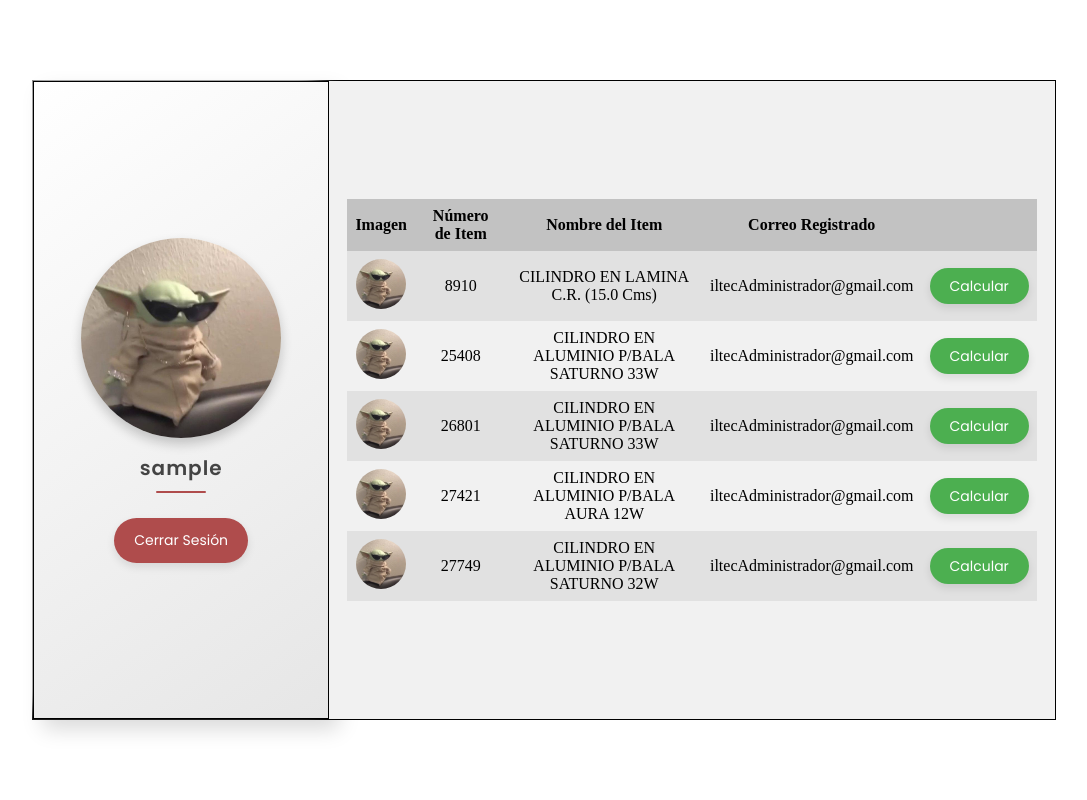
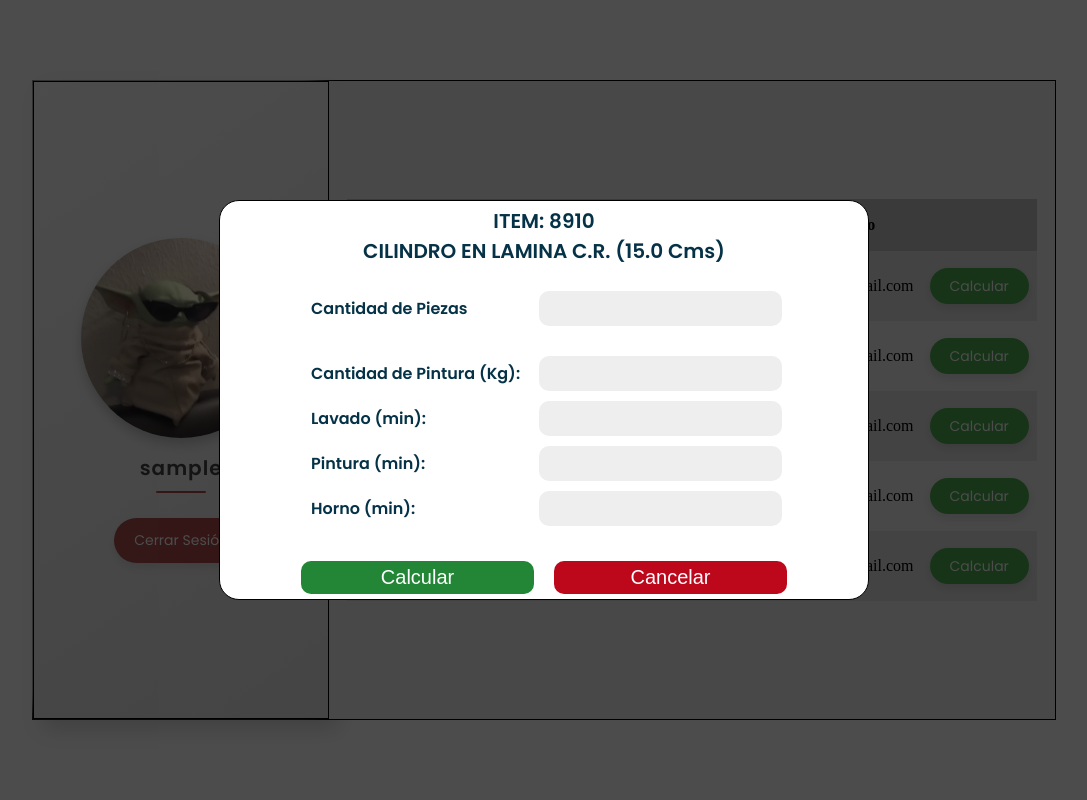
Before and after one commit to Anfeli52/Practicas_Iltec, a PHP site: page /Analista/inicio.php?idItem=8910 in a window 1280 px wide. Shown: the whole page, without its empty margins (96-1183 px from the left). Run offline with PHP 8.4, Linux system fonts and the light colour scheme; the visitor is signed in with stand-in values (Sample User, id 1); data comes from the database, SQL or seed files in the repository.

Commit message:
Creación y Diseño de la Interfaz para el Cálculo de las máquinas según el Item seleccionado

```diff
--- a/CSS/Analista/inicio.css
+++ b/CSS/Analista/inicio.css
@@ -1,3 +1,8 @@
+@import url('https://fonts.googleapis.com/css2?family=Poppins:wght@100;200;300;400;500;600&display=swap');
+@import url('https://fonts.googleapis.com/css2?family=Lobster&display=swap');
+@import url('https://fonts.googleapis.com/css2?family=Philosopher&display=swap');
+
+
 * {
     margin: 0;
     padding: 0;
--- /dev/null
+++ b/CSS/calcularItem.css
@@ -0,0 +1,105 @@
+@import url('https://fonts.googleapis.com/css2?family=Poppins:wght@100;200;300;400;500;600&display=swap');
+@import url('https://fonts.googleapis.com/css2?family=Lobster&display=swap');
+@import url('https://fonts.googleapis.com/css2?family=Philosopher&display=swap');
+
+.containerPopUp{
+    display: flex;
+    flex-direction: column;
+    align-items: center;
+    justify-content: center;
+    width: 100%;
+    height: 100%;
+    background-color: rgba(0, 0, 0, 0.7);
+    position: fixed;
+    top: 0;
+    left: 0;
+    z-index: 1000;
+}
+.popUpForm{
+    display: flex;
+    flex-direction: column;
+    align-items: center;
+    justify-content: center;
+    width: 650px;
+    height: 50%;
+    background-color: #fff;
+    color: #053247;
+    border: 1px solid #000;
+    border-radius: 20px;
+}
+.popUpForm .itemInfo{
+    display: flex;
+    flex-direction: column;
+    justify-content: center;
+    align-items: center;
+}
+.popUpForm .itemInfo strong{
+    font-family: "Poppins", sans-serif;
+    font-size: 20px;
+    color: #053247;
+}
+.popUpForm .itemQuantityDiv{
+    display: flex;
+    flex-direction: column;
+    justify-content: center;
+    width: 75%;
+    margin: 20px;
+}
+.popUpForm .infoSection{
+    display: flex;
+    flex-direction: column;
+    justify-content: center;
+    width: 75%;
+}
+.popUpForm p{
+    display: flex;
+    flex-direction: row;
+    font-family: "Poppins", sans-serif;
+    justify-content: space-between;
+    color: #053247;
+    font-size: 14px;
+}
+.popUpForm label{
+    margin: 10px;
+    font-size: 16px;
+    font-weight: 800;
+}
+.popUpForm input{
+    background-color: #eee;
+    padding: 10px;
+    width: 50%;
+    border: 0px;
+    border-radius: 10px;
+    margin: 5px;
+}
+.popUpForm .buttonSection{
+    margin-top: 30px;
+    display: flex;
+    flex-direction: row;
+    justify-content: center;
+    align-items: center;
+    width: 75%;
+    gap: 20px;
+}
+.popUpForm .buttonSection .calculateButton{
+    padding: 5px 16px;
+    border-radius: 10px;
+    width: 100%;
+    font-size: 20px;
+    background-color: #238636;
+    color: #fff;
+    transition: all .3s;
+    cursor: pointer;
+    border: 0px;
+}
+.popUpForm .buttonSection .cancelButton{
+    padding: 5px 16px;
+    border-radius: 10px;
+    width: 100%;
+    font-size: 20px;
+    background-color: #BD081C;
+    color: #fff;
+    transition: all .3s;
+    cursor: pointer;
+    border: 0px;
+}
--- a/PHP/Analista/inicio.php
+++ b/PHP/Analista/inicio.php
@@ -60,13 +60,22 @@ function cerrarSesion() {
                             echo "<td>" . htmlspecialchars($row['Numero_Item'], ENT_QUOTES, 'UTF-8') . "</td>";
                             echo "<td>" . htmlspecialchars($row['Nombre'], ENT_QUOTES, 'UTF-8') . "</td>";
                             echo "<td>" . htmlspecialchars($row['CorreoRegistro'], ENT_QUOTES, 'UTF-8') . "</td>";
-                            echo "<td><a href='../calcularItem.php?id=" . htmlspecialchars($row['Numero_Item'], ENT_QUOTES, 'UTF-8') . "'>Calcular</a></td>";
+                            echo "<td><a href='?idItem=" . htmlspecialchars($row['Numero_Item'], ENT_QUOTES, 'UTF-8') . "'>Calcular</a></td>";
                             echo "</tr>";
                         }
+
                     ?>
                 </tbody>
             </table>
         </section>
     </div>
+    <?php
+
+        if(!empty($_GET['idItem'])){
+            include '../calcularItem.php';
+            calcule();
+        }
+
+    ?>
 </body>
 </html>
--- a/PHP/calcularItem.php
+++ b/PHP/calcularItem.php
@@ -1,29 +1,87 @@
 <?php
 
-// include 'conexion.php';
-// session_start();
-// $variable = $_GET['id'];
-// echo $variable;
 
+if (!isset($_SESSION['email']) || empty($_SESSION['email'])) {
+    header('location:../Login.php');
+    exit();
+}
 
-// $query = "SELECT * FROM item WHERE Numero_Item = $variable";
-// $result = mysqli_query($connection, $query);
-// $fetch = mysqli_fetch_assoc($result);
+function calcule() {
+    include '../conexion.php';
+
+    $selectedItem = $_GET['idItem'];
+    $select = "SELECT * FROM item WHERE Numero_Item = $selectedItem";
+    $result = mysqli_query($connection, $select);
+    $row = mysqli_fetch_assoc($result);
 
     ?>
-
     <!DOCTYPE html>
     <html lang="en">
     <head>
         <meta charset="UTF-8">
         <meta name="viewport" content="width=device-width, initial-scale=1.0">
+        <link rel="stylesheet" href="../../CSS/calcularItem.css">
         <title>Document</title>
     </head>
     <body>
         <section class="containerPopUp">
-        <form action="">
-            <!--<h1><?php echo $fetch['Nombre']; ?></h1>-->
+            <form action="" class="popUpForm">
+                <div class="itemInfo">
+                    <?php
+                        echo "<strong> ITEM: ". $row['Numero_Item']. "</strong>";
+                        echo "<strong>". $row['Nombre']. "</strong>";
+                    ?>
+                </div>
+                <div class="itemQuantityDiv">
+                    <p>
+                        <label> Cantidad de Piezas</label>
+                        <input type="number" class="itemQuantity">
+                    </p>
+                </div>
+                <div class="infoSection">
+                    <p>
+                        <label> Cantidad de Pintura (Kg): </label>
+                        <input type="number" class="paintQuantity">
+                    </p>
+                    <p>
+                        <label> Lavado (min): </label>
+                        <input type="number" class="timeWash">
+                    </p>
+                    <p>
+                        <label> Pintura (min): </label>
+                        <input type="number" class="timePaint">
+                    </p>
+                    <p>
+                        <label> Horno (min): </label>
+                        <input type="number" class="timeFurnace">
+                    </p>
+
+                </div>
+
+                <div class="buttonSection">
+                    <button class="calculateButton"> Calcular </button>
+                    <button class="cancelButton"> Cancelar </button>
+                </div>
             </form>
         </section>
     </body>
     </html>
+
+<?php }
+
+
+function editElementByItem(){
+
+}
+
+function deleteElementByItem(){
+
+}
+
+function addItem(){
+
+}
+
+
+
+?>
```
Also changed, not shown: PHP/Administrador/inicioAdmin.php (+10 -3 lines). Lines whose indentation alone changed are shown as unchanged.
